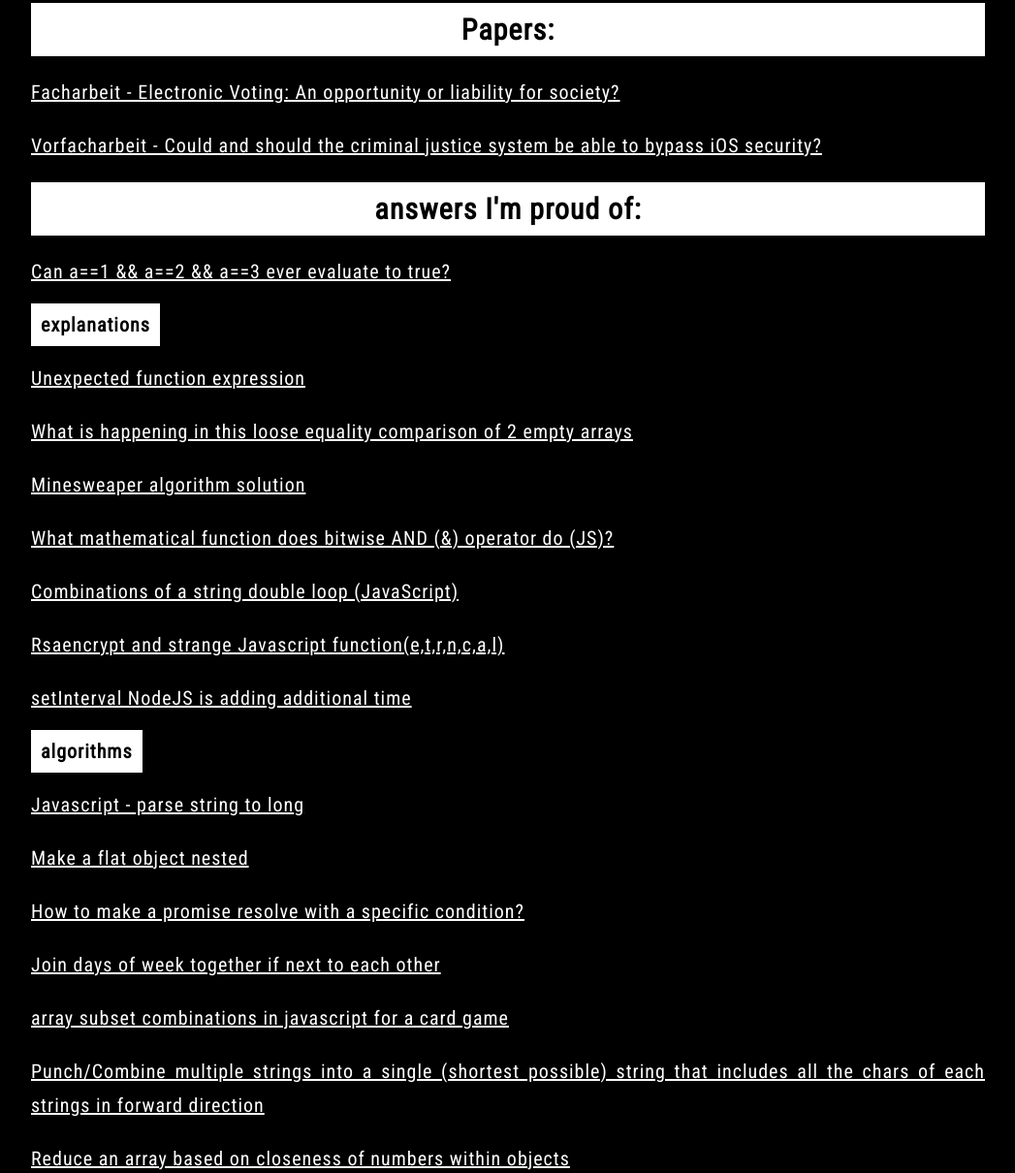
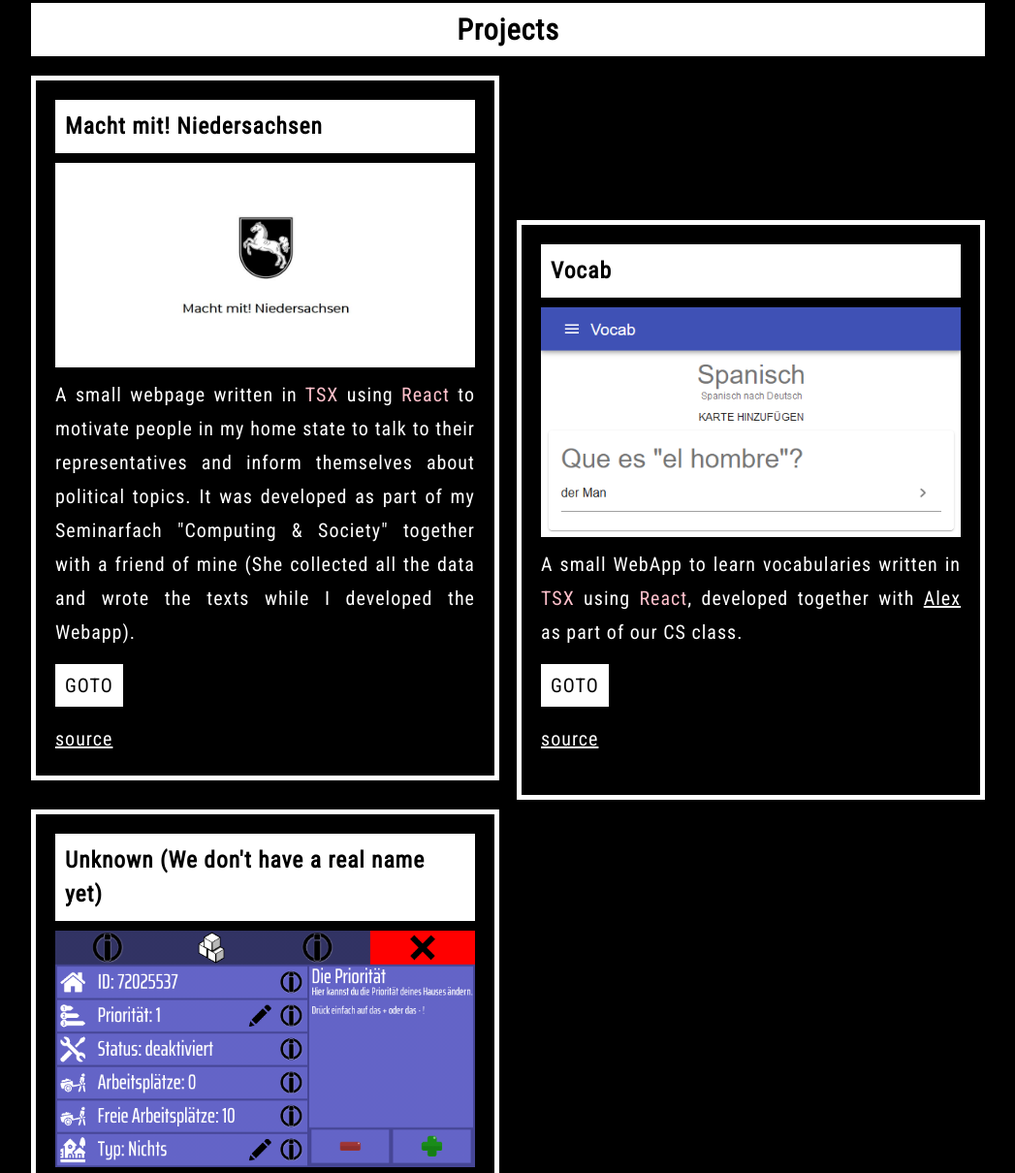
Before and after one commit to Jonasdoubleyou/jonasdoubleyou.github.io, a plain HTML site: page index.html in a window 1280 px wide. Shown: the part 674-1884 px from the top of the page at 97% size, without its empty margins (116-1163 px from the left). Drawn offline with Linux system fonts and the light colour scheme.

Commit message:
feat: Add projects I'm working on

```diff
--- a/index.html
+++ b/index.html
@@ -21,6 +21,36 @@
         As I learned a lot from online ressources, I thought it would be good to help some others with coding just as others have helped me, thats why I participate on StackOverflow.
         Through that I solved problems for others in many JS related technologies, such as React and NodeJS. Recently I started learning Kotlin, which is my second favourite programming language now (especially Coroutines [= multithreaded green-threads] are fun).
         To understand how computers work (and to annoy my math teachers) I once wrote some small Assembly (Z80) programs for my calculator, but while it helped me understanding interrupts and pointers and other low-level things, I prefer to write code on a higher level.
+
+        <h2>Projects</h2>
+        <div class="project">
+          <h3>Macht mit! Niedersachsen</h3>
+          <img src="./img/macht-mit.png" />
+          A small webpage written in <span class="language">TSX</span> using <span class="language">React</span> to motivate people in my home state to talk to their representatives and inform themselves about political topics.
+          It was developed as part of my Seminarfach "Computing & Society" together with a friend of mine (She collected all the data and wrote the texts while I developed the Webapp).
+          <p><a class="highlight" href="http://machtmit.ga">GOTO</a></p>
+          <a href="https://github.com/jonasdoubleyou/macht-mit/">source</a>
+        </div>
+        <div class="project">
+          <h3>Vocab</h3>
+          <img src="./img/vocab.png" />
+          A small WebApp to learn vocabularies written in <span class="language">TSX</span> using <span class="language">React</span>, developed together with <a href="https://github.com/polynomdivision">Alex</a> as part of our CS class.
+          <p><a class="highlight" href="https://polynomdivision.github.io/vocab/">GOTO</a></p>
+          <p><a href="https://github.com/jonasdoubleyou/vocab/">source</a></p>
+        </div>
+        <div class="project">
+          <h3>Unknown (We don't have a real name yet)</h3>
+          <img src="./img/unknown1.png" />
+          <img src="./img/unknown2.png" />
+          A multiplayer open-world strategy game for Android, developed in <span class="language">Kotlin</span> (> 15k LOC) on the frontend and <span class="language">Typescript/Nodejs</span> (> 10k LOC) on the backend.
+          Developed together with four others, me working as a FullStack programmer.
+          The players see each others in realtime, they can design houses and place them on the map, connect them with streets and let workers work on them.
+          Ressources are generated at mines and transported to fabrications, workers eat & sleep and get children.<br/><br/>
+
+          Unfortunately we haven't finished yet as we are all busy with preparing for our final exams.
+          However we are planning to release it as a Beta in 01/2019.
+        </div>
+
 
         <h2>Papers:</h2>
         <p><a href="./papers/Facharbeit - Electronic Voting An opportunity or liability for society.pdf">Facharbeit - Electronic Voting: An opportunity or liability for society?</a></p>
--- a/stylesheets/main.css
+++ b/stylesheets/main.css
@@ -34,6 +34,11 @@ strong {
   padding: 10px;
 }
 
+img {
+  max-width: 100%;
+  padding-top: 10px;
+}
+
 .nav > a {
   background-color: white;
   color: black;
@@ -62,3 +67,36 @@ strong {
   padding: 20px;
   text-align: justify;
 }
+
+.project {
+  width: 44%;
+  border: thick solid white;
+  display: inline-block;
+  padding: 20px;
+  margin-bottom: 10px;
+}
+
+.project > h3 {
+  background-color: white;
+  color: black;
+  margin: 0px;
+  padding: 10px;
+  text-align: left;
+}
+
+.highlight {
+  color: black;
+  background-color: white;
+  text-decoration: none;
+  padding: 10px;
+}
+
+.language {
+  color: pink;
+}
+
+@media (max-width: 950px) {
+  .project {
+    width: auto;
+  }
+}
```
Also changed, not shown: img/macht-mit.png (added), img/unknown1.png (added), img/unknown2.png (added), img/vocab.png (added).
